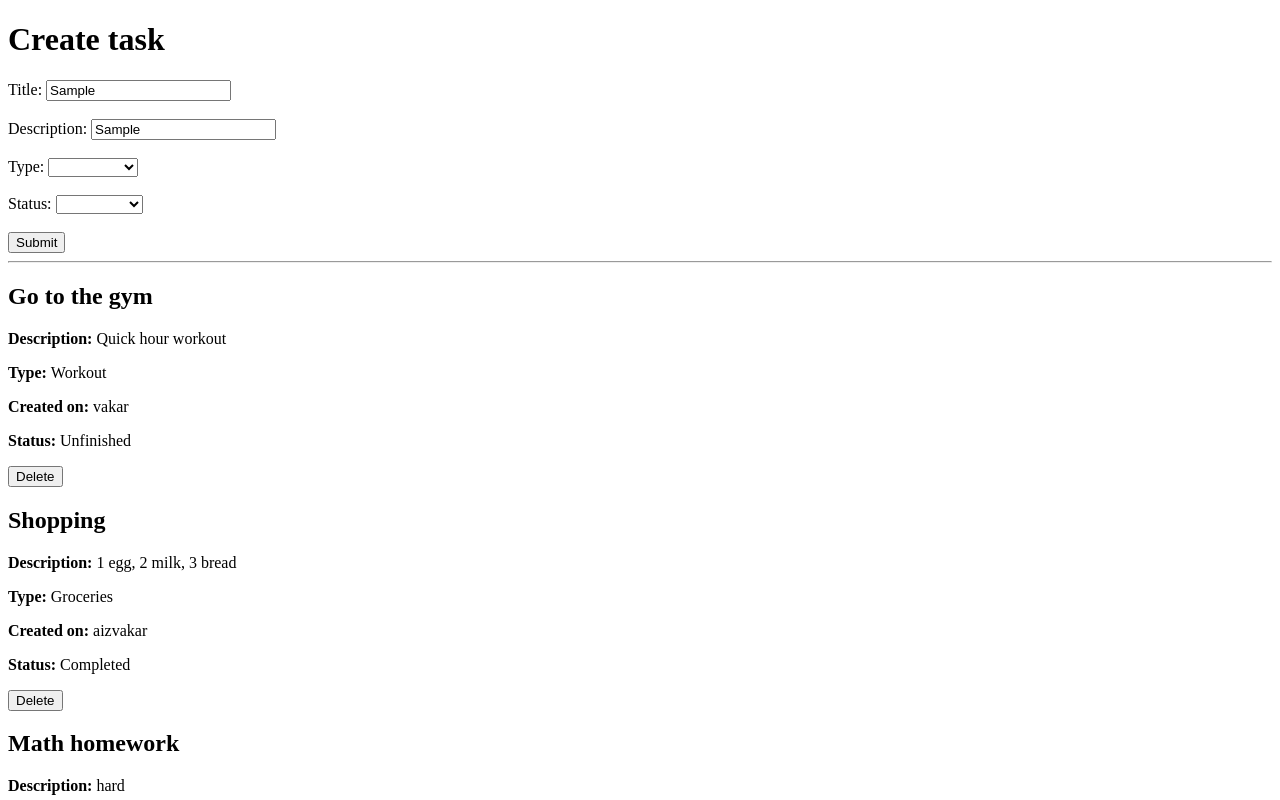
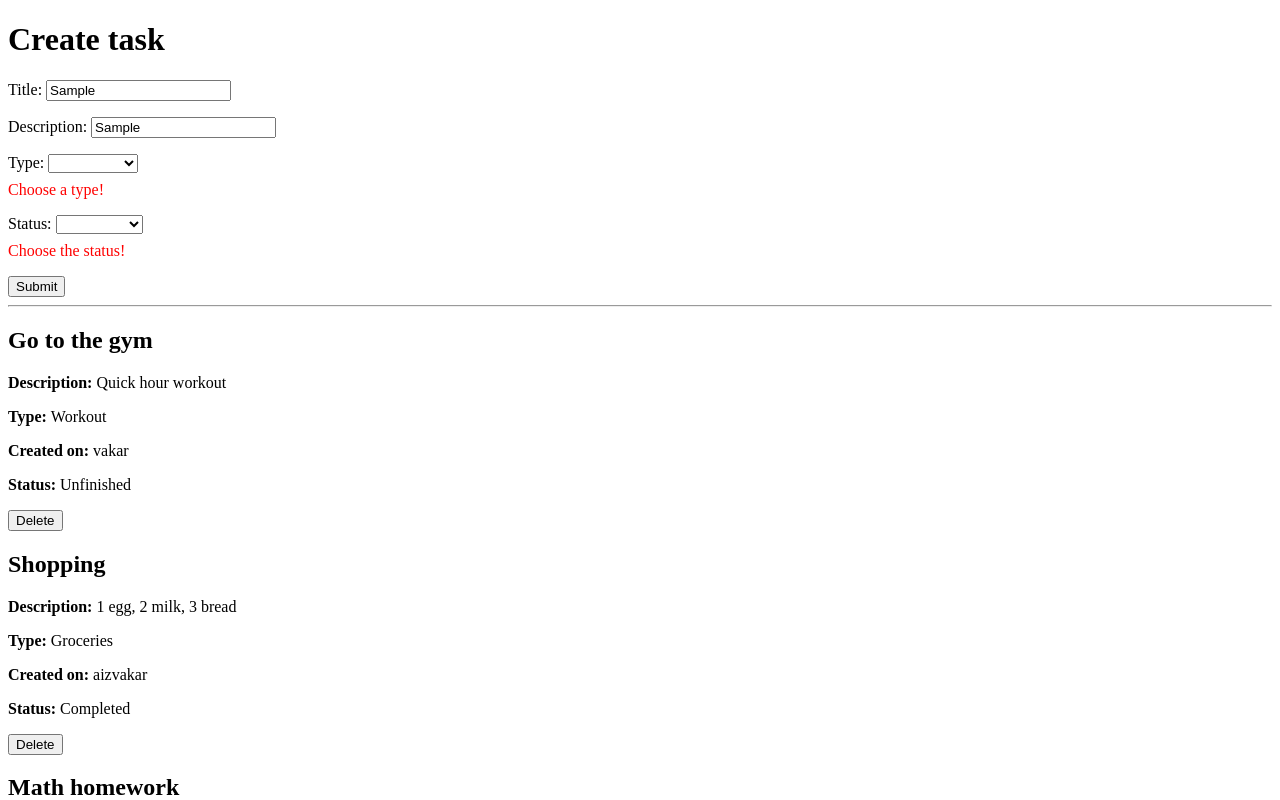
Before and after one commit to EduardsZv/task_manager, an Angular app in the folder taskManagerApp/: page / in a window 1280 px wide. Both pictures are taken after typing "Sample", "Sample" into the empty fields and a click on the button "Submit". Shown: the top 800 px of the page. Built offline with nearby package versions, Linux system fonts and the light colour scheme.

Commit message:
Implemented validation for task creation

```diff
--- a/taskManagerApp/src/app/create-task/create-task.component.html
+++ b/taskManagerApp/src/app/create-task/create-task.component.html
@@ -1,10 +1,21 @@
 <form [formGroup]="createTaskForm" (ngSubmit)="submitTask()">
+    <div class="form-input">
         <label for="title">Title: </label>
-    <input id="title" type="text" formControlName="title" />
-    <br><br>
+        <input id="title" name="title" type="text" formControlName="title" />
+        <div *ngIf="createTaskForm.controls['title'].hasError('required') && createTaskForm.controls['title'].touched"
+            class="form-error">Title cannot be empty!</div>
+    </div>
+
+    <div class="form-input">
         <label for="desc">Description: </label>
         <input id="desc" type="text" formControlName="description" />
-    <br><br>
+        <div *ngIf="createTaskForm.controls['description'].hasError('required') && createTaskForm.controls['description'].touched"
+            class="form-error">Description cannot be empty!</div>
+        <div *ngIf="createTaskForm.controls['description'].hasError('maxlength') && createTaskForm.controls['description'].touched"
+            class="form-error">Description cannot be longer than 200 symbols!</div>
+    </div>
+
+    <div class="form-input">
         <label for="type">Type: </label>
         <select id="type" formControlName="type">
             <option value="Study">Study</option>
@@ -12,13 +23,20 @@
             <option value="Personal">Personal</option>
             <option value="Groceries">Grocery list</option>
         </select>
-    <br><br>
+        <div *ngIf="createTaskForm.controls['type'].hasError('required') && createTaskForm.controls['type'].touched"
+            class="form-error">Choose a type!</div>
+    </div>
+
+    <div class="form-input">
         <input id="created-on" type="hidden" formControlName="createdOn" />
         <label for="status">Status: </label>
         <select id="status" formControlName="status">
             <option value="Completed">Completed</option>
             <option value="Unfinished">Unfinished</option>
         </select>
-    <br><br>
+        <div *ngIf="createTaskForm.controls['status'].hasError('required') && createTaskForm.controls['status'].touched"
+            class="form-error">Choose the status!</div>
+    </div>
+
     <button type="submit">Submit</button>
 </form>
--- a/taskManagerApp/src/app/create-task/create-task.component.scss
+++ b/taskManagerApp/src/app/create-task/create-task.component.scss
@@ -0,0 +1,7 @@
+.form-error {
+    color: red;
+    margin-top: 1vh;
+}
+.form-input {
+    margin-bottom: 2vh;
+}
--- a/taskManagerApp/src/app/create-task/create-task.component.ts
+++ b/taskManagerApp/src/app/create-task/create-task.component.ts
@@ -1,6 +1,6 @@
-import { DatePipe } from '@angular/common';
+import { CommonModule, DatePipe } from '@angular/common';
 import { Component } from '@angular/core';
-import {FormControl, FormGroup} from '@angular/forms';
+import {FormControl, FormGroup, Validators} from '@angular/forms';
 import { ReactiveFormsModule} from '@angular/forms';
 import { DisplayTasksComponent } from '../display-tasks/display-tasks.component';
 
@@ -8,27 +8,45 @@ import { DisplayTasksComponent } from '../display-tasks/display-tasks.component'
 @Component({
   selector: 'tmg-create-task',
   standalone: true,
-  imports: [ReactiveFormsModule, DisplayTasksComponent],
+  imports: [ReactiveFormsModule, DisplayTasksComponent, CommonModule],
   providers: [DatePipe],
   templateUrl: './create-task.component.html',
   styleUrl: './create-task.component.scss'
 })
 export class CreateTaskComponent {
   createTaskForm = new FormGroup({
-    title: new FormControl(""),
-    description: new FormControl(""),
-    type: new FormControl(""),
+    title: new FormControl("", [
+      Validators.required
+    ]),
+    description: new FormControl("", [
+      Validators.required,
+      Validators.maxLength(200)
+    ]),
+    type: new FormControl("", [
+      Validators.required
+    ]),
     createdOn: new FormControl(""),
-    status: new FormControl("")
+    status: new FormControl("", [
+      Validators.required
+    ])
   })
 
   constructor(private datePipe: DatePipe) {}
 
   submitTask() {
-    let currTime = new Date();
-    let submit_time = this.datePipe.transform(currTime, 'yyyy-MM-dd HH:mm:ss');
-    this.createTaskForm.get('createdOn')?.setValue(new Date().toString());
-    console.log(this.createTaskForm.value);
+      if (this.createTaskForm.valid) {
+        let currTime = new Date();
+        let submit_time = this.datePipe.transform(currTime, 'yyyy-MM-dd HH:mm:ss');
+        this.createTaskForm.get('createdOn')?.setValue(new Date().toString());
+        console.log('Form Submitted', this.createTaskForm.value);
+        // Perform the submit action, e.g., send the data to a server
+      } else {
+        console.log('Form is invalid');
+        // Optionally, mark all controls as touched to show errors
+        this.createTaskForm.markAllAsTouched();
+      }
+
+
   }
 
 }
```
Lines whose indentation alone changed are shown as unchanged.
